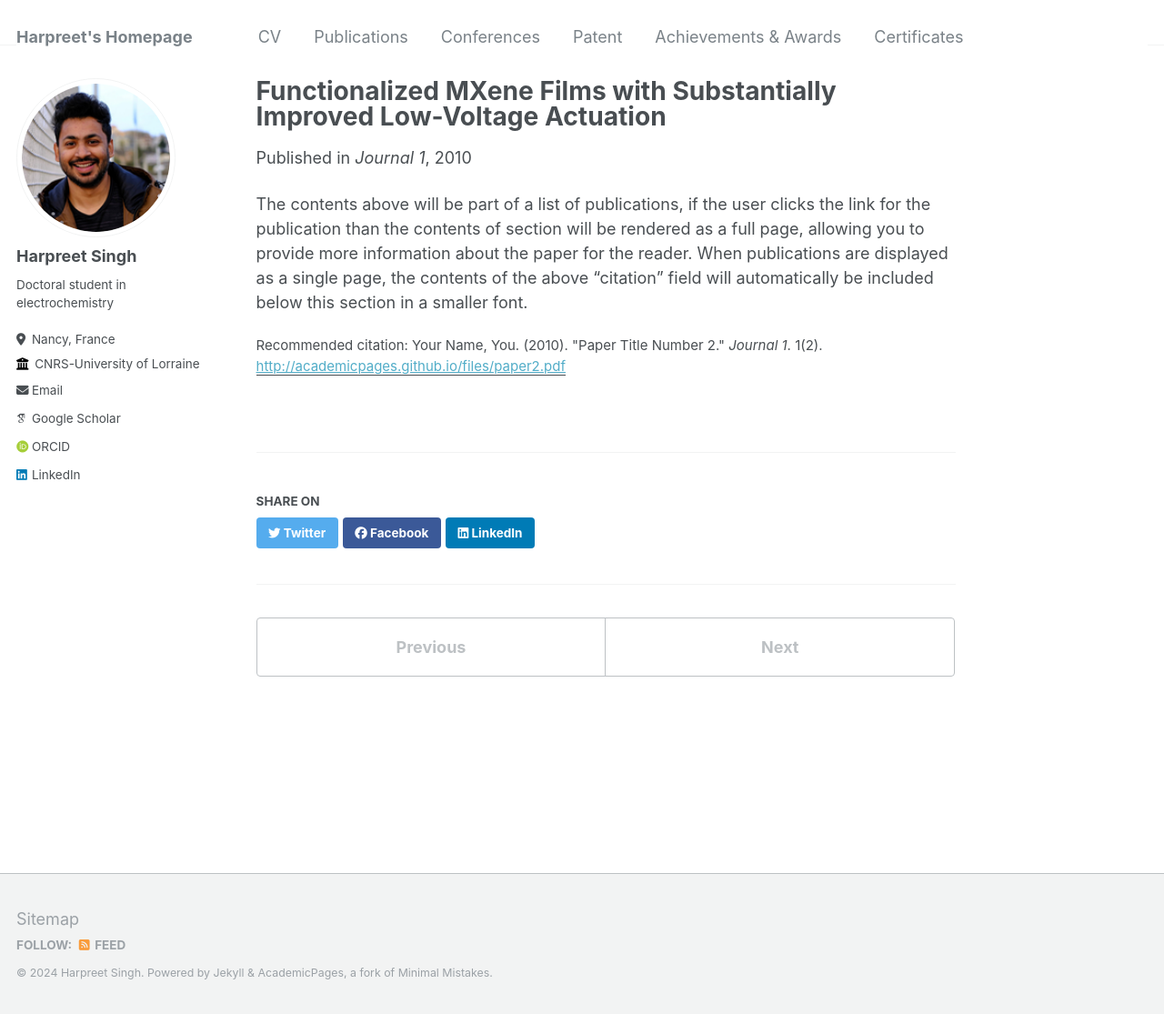
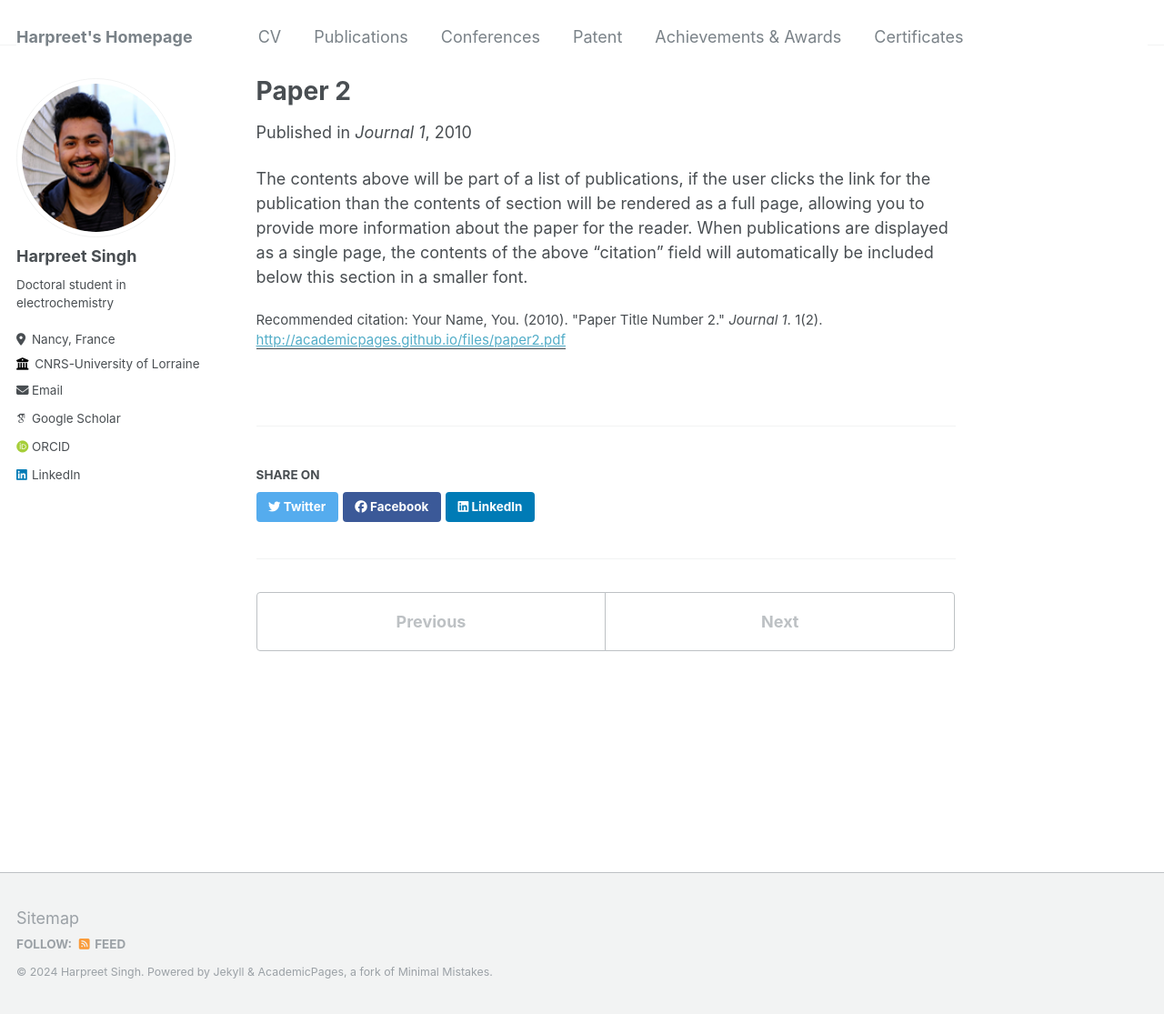
Before and after one commit to Harpr33t-Singh/Harpr33t-Singh.github.io, a Jekyll site: the page built from _publications/2010-10-01-paper-title-number-2.md, in a window 1280 px wide and 1115 px high. Shown: the whole window at 91% size. Built offline with Jekyll 4.4.1, drawn with Linux system fonts in a browser that asks for light colours; some web fonts are replaced.

Commit message:
Update 2010-10-01-paper-title-number-2.md

```diff
--- a/_publications/2010-10-01-paper-title-number-2.md
+++ b/_publications/2010-10-01-paper-title-number-2.md
@@ -1,5 +1,5 @@
 ---
-title: "Functionalized MXene Films with Substantially Improved Low-Voltage Actuation"
+title: "Paper 2"
 collection: publications
 permalink: /publication/2010-10-01-paper-title-number-2
 excerpt: 'This paper is about the number 2. The number 3 is left for future work.'
```
